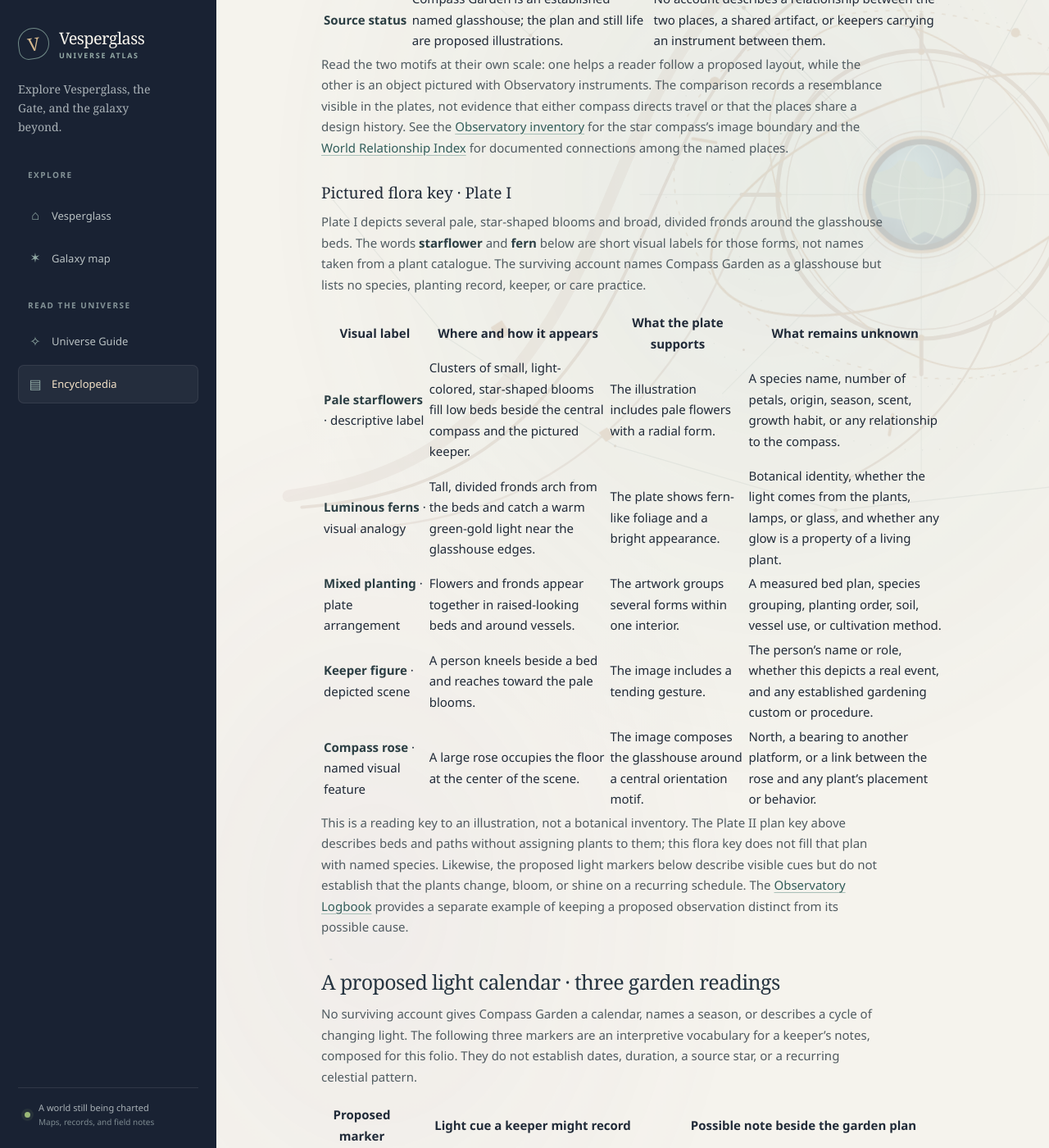
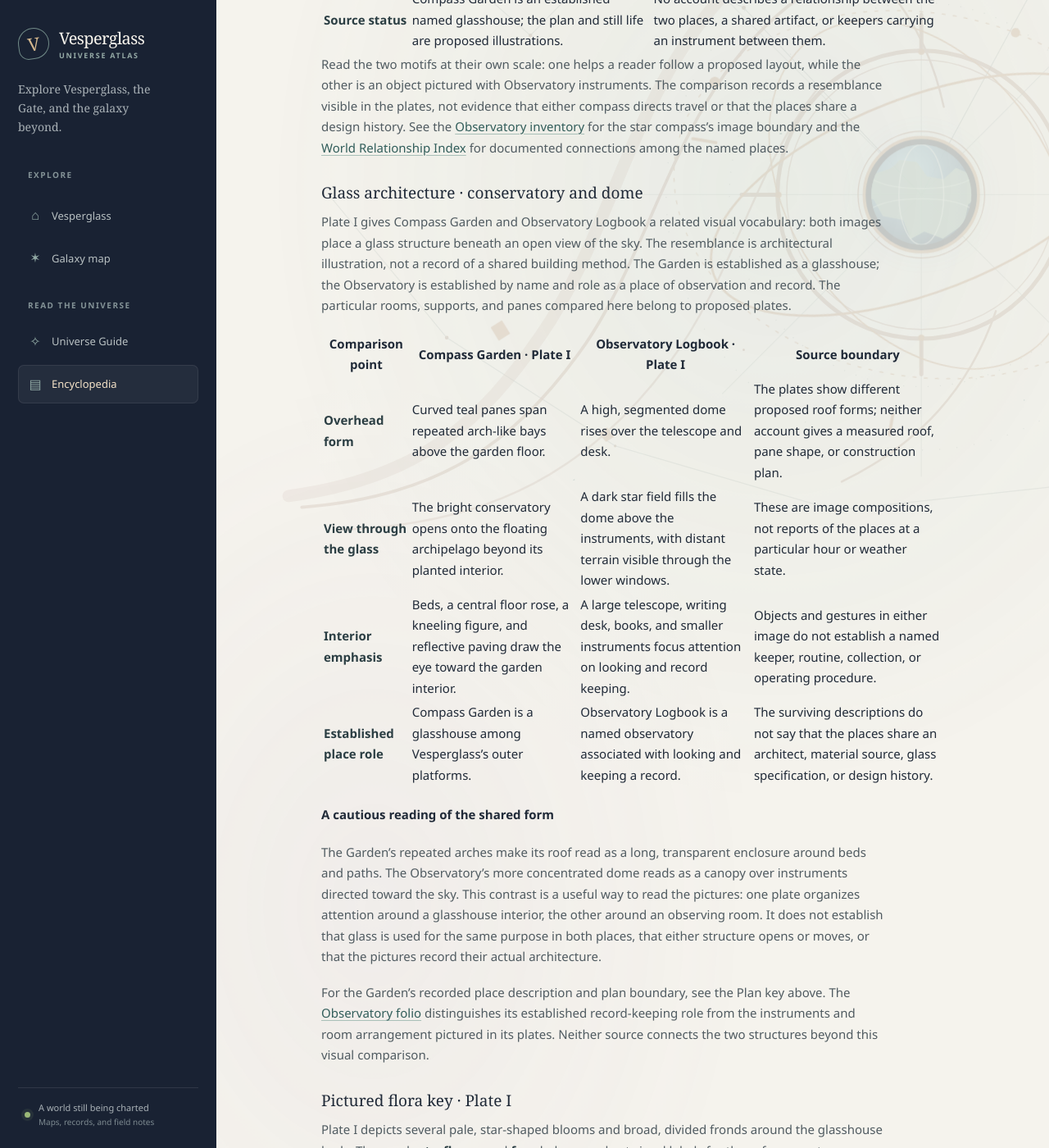
Before and after one commit to vesperglass/vesperglass.github.io, a Jekyll site: the page built from library/compass-garden.md, in a window 1280 px wide and 1400 px high, scrolled down 3408 px. Shown: the whole window at 82% size. Built offline with Jekyll 4.4.1, drawn with Linux system fonts in a browser that asks for light colours.

Commit message:
Compare Vesperglass glasshouse architecture

```diff
--- a/assets/site.js
+++ b/assets/site.js
@@ -8,7 +8,7 @@
     { title: "Vesperglass Workshop", url: "/library/workshop/", summary: "The central home platform, with a source-aware inventory of objects depicted in its proposed cutaway.", terms: "workshop home making gathering table tools blueprint plan sheet cabinet vessel glassware wall tool cutaway inventory" },
     { title: "Threshold House", url: "/library/threshold-house/", summary: "A named platform with a concordance of its proposed interior view and plan, plus interpretive arrival phrases and sound notes.", terms: "threshold house arrival passage shelter interior plan concordance arch bench lamp niches axis floor plan elevation threshold opening phrases greetings room sounds acoustic" },
     { title: "Tideglass Foundry", url: "/library/tideglass-foundry/", summary: "The making of stardust, with a process-to-plate key separating the recorded steps from reconstructed Foundry tools.", terms: "tideglass foundry starshards stardust refining craft mill process cleaning grinding mirrored plates sifting tempering resonance plate II tools" },
-    { title: "Compass Garden", url: "/library/compass-garden/", summary: "A conservatory with a proposed plan, pictured-flora key, and a source-aware comparison of its compass rose with the Observatory's star compass.", terms: "compass garden conservatory plants glasshouse planting flora starflower starflowers fern ferns pale bloom luminous foliage botanical species bed keeper compass rose image visual plate star compass instrument Observatory directional bearing motif" },
+    { title: "Compass Garden", url: "/library/compass-garden/", summary: "A glasshouse folio with a plan key, pictured-flora notes, and comparisons of its compass rose and conservatory architecture with the Observatory.", terms: "compass garden conservatory plants glasshouse planting flora starflower starflowers fern ferns pale bloom luminous foliage botanical species bed keeper compass rose image visual plate star compass instrument Observatory directional bearing motif dome telescope arches glass roof architecture construction" },
     { title: "Observatory Logbook", url: "/library/observatory/", summary: "Instruments, observations, comparisons, and records of the sky.", terms: "observatory logbook instruments orrery telescope charts comparison follow-up color sighting tube" },
     { title: "Star Archive", url: "/library/star-archive/", summary: "A reference room for knowledge of the sky, with a shelf-content boundary card and evidence matrix for the proposed Unfixed Meridian chart.", terms: "star archive books maps memory library shelves radial stacks central reading table chart cabinet shelf number collection titles subject division catalog Unfixed Meridian annotations uncertain reading unverified place evidence provenance source title scope maker compiler date coordinates" },
     { title: "The Vesperglass Gate", url: "/library/vesperglass-gate/", summary: "The detached Gate platform, pictured aperture, bloom account, and two contrasting proposed threshold recollections.", terms: "vesperglass gate portal transit galaxy ring aperture arch cutaway construction bloom opening crossing keeper traveler hush singing recollection threshold sound" },
--- a/library/compass-garden.md
+++ b/library/compass-garden.md
@@ -64,6 +64,23 @@ The Garden plan and the Observatory still life both use a star-shaped directiona
 
 Read the two motifs at their own scale: one helps a reader follow a proposed layout, while the other is an object pictured with Observatory instruments. The comparison records a resemblance visible in the plates, not evidence that either compass directs travel or that the places share a design history. See the [Observatory inventory]({{ '/library/observatory/' | relative_url }}) for the star compass's image boundary and the [World Relationship Index]({{ '/library/relationships/' | relative_url }}) for documented connections among the named places.
 
+### Glass architecture · conservatory and dome
+
+Plate I gives Compass Garden and Observatory Logbook a related visual vocabulary: both images place a glass structure beneath an open view of the sky. The resemblance is architectural illustration, not a record of a shared building method. The Garden is established as a glasshouse; the Observatory is established by name and role as a place of observation and record. The particular rooms, supports, and panes compared here belong to proposed plates.
+
+| Comparison point | Compass Garden · Plate I | Observatory Logbook · Plate I | Source boundary |
+| --- | --- | --- | --- |
+| **Overhead form** | Curved teal panes span repeated arch-like bays above the garden floor. | A high, segmented dome rises over the telescope and desk. | The plates show different proposed roof forms; neither account gives a measured roof, pane shape, or construction plan. |
+| **View through the glass** | The bright conservatory opens onto the floating archipelago beyond its planted interior. | A dark star field fills the dome above the instruments, with distant terrain visible through the lower windows. | These are image compositions, not reports of the places at a particular hour or weather state. |
+| **Interior emphasis** | Beds, a central floor rose, a kneeling figure, and reflective paving draw the eye toward the garden interior. | A large telescope, writing desk, books, and smaller instruments focus attention on looking and record keeping. | Objects and gestures in either image do not establish a named keeper, routine, collection, or operating procedure. |
+| **Established place role** | Compass Garden is a glasshouse among Vesperglass's outer platforms. | Observatory Logbook is a named observatory associated with looking and keeping a record. | The surviving descriptions do not say that the places share an architect, material source, glass specification, or design history. |
+
+#### A cautious reading of the shared form
+
+The Garden's repeated arches make its roof read as a long, transparent enclosure around beds and paths. The Observatory's more concentrated dome reads as a canopy over instruments directed toward the sky. This contrast is a useful way to read the pictures: one plate organizes attention around a glasshouse interior, the other around an observing room. It does not establish that glass is used for the same purpose in both places, that either structure opens or moves, or that the pictures record their actual architecture.
+
+For the Garden's recorded place description and plan boundary, see the Plan key above. The [Observatory folio]({{ '/library/observatory/' | relative_url }}) distinguishes its established record-keeping role from the instruments and room arrangement pictured in its plates. Neither source connects the two structures beyond this visual comparison.
+
 ### Pictured flora key · Plate I
 
 Plate I depicts several pale, star-shaped blooms and broad, divided fronds around the glasshouse beds. The words **starflower** and **fern** below are short visual labels for those forms, not names taken from a plant catalogue. The surviving account names Compass Garden as a glasshouse but lists no species, planting record, keeper, or care practice.
```
Also changed, not shown: ENCYCLOPEDIA_BACKLOG.md (+3 -1 lines), library.md (+1 -1 lines), library/changelog.md (+4 -0 lines).
